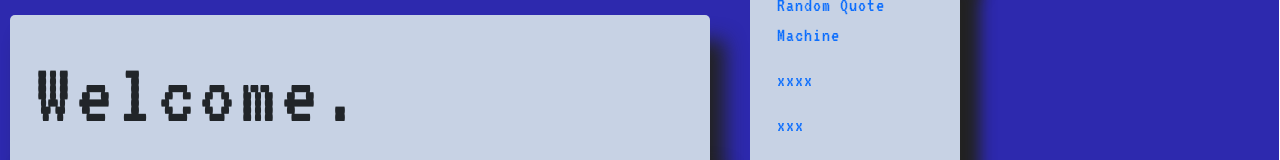
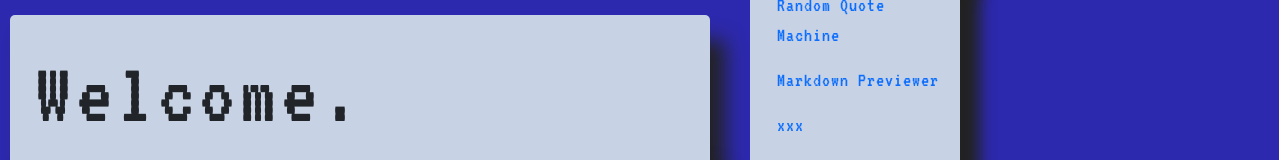
Before and after one commit to Gunnastan/automatic-chainsaw, a React (Create React App) app: page / in a window 1280 px wide. Shown: the part 335-495 px from the top of the page. Built offline with nearby package versions, Linux system fonts and the light colour scheme; a web font is replaced by a local one.

Commit message:
up Project

```diff
--- a/src/components/Text.jsx
+++ b/src/components/Text.jsx
@@ -25,7 +25,10 @@ export default function Text() {
           </a>
         </ol>
         <ol>
-          <a href="/"> xxxx </a>
+          <a href="https://previewer-llie.onrender.com" className="link">
+            {" "}
+            Markdown Previewer{" "}
+          </a>
         </ol>
         <ol>
           <a href="/"> xxx </a>
```
